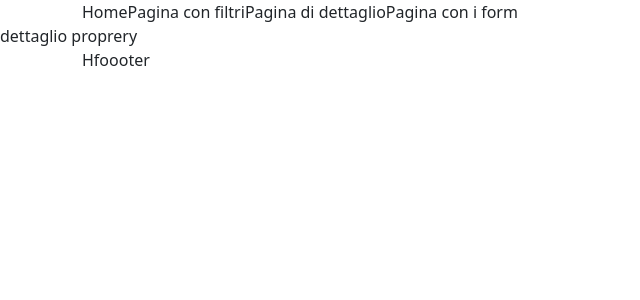
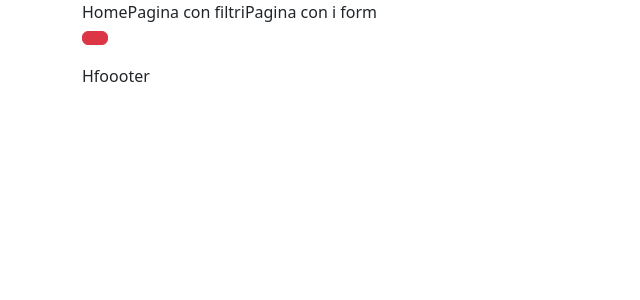
Before and after one commit to eduardorocco/bool-bnb, a React (Vite) app in the folder client/: page /properties/1 in a window 1280 px wide. Shown: the top 300 px of the page, without its empty margins (0-640 px from the left). Built offline with nearby package versions, Linux system fonts and the light colour scheme; no server answers.

Commit message:
implement property fetching and heart functionality; update context and components to manage properties and details

```diff
--- a/client/src/App.jsx
+++ b/client/src/App.jsx
@@ -6,13 +6,49 @@ import InsertPropertyPage from './pages/InsertPropertyPage'
 import PropertyDetails from './pages/PropertyDetails'
 import SearchPage from './pages/SearchPage'
 import DefaulLayout from "./layouts/DefaulLayout"
+import axios from "axios"
+import { useState } from "react"
 
 const API_URL = 'http://localhost:3000/'
+
 function App() {
 
+  const [properties, setProperties] = useState([])
+  const [property, setProperty] = useState({})
+
+  function addHeart(id) {
+    axios.patch(`${API_URL}properties/${id}/heart`)
+      .then(res => {
+        axios.get(`${API_URL}properties`)
+        console.log(res.data);
+        //condizione
+        fetchProperties()
+        fetchProperty(id)
+      })
+  }
+
+  function fetchProperties() {
+    axios.get(`${API_URL}properties`)
+      .then(res => {
+        setProperties(res.data)
+      })
+      .catch(err => {
+        console.err(err);
+      })
+  }
+
+     function fetchProperty(id) {
+          axios.get(`${API_URL}properties/${id}`)
+              .then(res => {
+                  setProperty(res.data)
+              })
+              .catch(err => {
+                  console.err(err);
+              })
+      }
 
   return (
-    <GlobalContext.Provider value={{ API_URL }}>
+    <GlobalContext.Provider value={{ API_URL, addHeart, properties, setProperties, property, setProperty }}>
       <BrowserRouter>
         <Routes>
           <Route element={<DefaulLayout />}>
--- a/client/src/components/Card.jsx
+++ b/client/src/components/Card.jsx
@@ -1,7 +1,11 @@
 import { Link } from 'react-router'
+import GlobalContext from "../context/GlobalContext"
+import { useContext } from 'react'
 function CardProperty({ property }) {
 
-    const { id, title, room, toilet, square_meters, bed, image, heart, avg_vote } = property
+    const { addHeart }= useContext(GlobalContext)
+
+    const { id, title, room, toilet, square_meter, bed, image, heart, avg_vote, address, type } = property
     return (
         <div className="card mb-2">
             <div className="card-body">
@@ -10,10 +14,16 @@ function CardProperty({ property }) {
                     <span>Stanze: {room}</span>
                     <span>Bagni: {toilet}</span>
                     <span>Letti: {bed}</span>
-                    <span>Mq: {square_meters}</span>
-                    <span>Cuori: {heart}</span>
+                    <span>Mq: {square_meter}</span>
+                    <div>
+                    <button onClick={() => addHeart(id)} className='btn btn-danger'> {heart} </button>
+                    </div>
+
+                    <span><strong>{address}</strong></span>
+                    <span> {type}</span>
+                    <span>{avg_vote}</span>
                 </div>
-                <Link  className="btn btn-primary" to={`/${id}`}>Dettaglio</Link>
+                <Link className="btn btn-primary" to={`properties/${id}`}>Dettaglio</Link>
             </div>
         </div>
 
--- a/client/src/layouts/Header.jsx
+++ b/client/src/layouts/Header.jsx
@@ -5,7 +5,6 @@ export default function Header() {
             <nav>
                 <NavLink to='/'>Home</NavLink>
                 <NavLink to='/properties'>Pagina con filtri</NavLink>
-                <NavLink to='/properties/1'>Pagina di dettaglio</NavLink>
                 <NavLink to='/owners/1'>Pagina con i form</NavLink>
             </nav>
         </div>
--- a/client/src/pages/HomePage.jsx
+++ b/client/src/pages/HomePage.jsx
@@ -5,8 +5,7 @@ import CardProperty from '../components/Card'
 
 export default function HomePage() {
 
-    const [properties, setProperties] = useState([])
-    const { API_URL } = useContext(GlobalContext)
+    const { API_URL, properties, setProperties } = useContext(GlobalContext)
 
     function fetchProperties() {
         axios.get(`${API_URL}properties`)
--- a/client/src/pages/PropertyDetails.jsx
+++ b/client/src/pages/PropertyDetails.jsx
@@ -1,5 +1,49 @@
-export default function PropertyDetails() {
+import axios from 'axios'
+import { useState, useEffect, useContext } from 'react'
+import GlobalContext from "../context/GlobalContext"
+import { useParams } from 'react-router'
+
+export default function HomePage() {
+    const { id } = useParams()
+
+    const { API_URL, property, setProperty, addHeart } = useContext(GlobalContext)
+
+    function fetchProperty() {
+        axios.get(`${API_URL}properties/${id}`)
+            .then(res => {
+                setProperty(res.data)
+            })
+            .catch(err => {
+                console.err(err);
+            })
+
+    }
+
+
+    useEffect(() => {
+        fetchProperty()
+    }, [id])
+
+    const { title, description, room, toilet, square_meters, address, type, bed, image, heart, avg_vote } = property
+
     return (
-        <div>dettaglio proprery</div>
+        <div className='container'>
+            <div className='row'>
+                <ul>
+                    <li>{title}</li>
+                    <li>{description}</li>
+                    <li>{room}</li>
+                    <li>{toilet}</li>
+                    <li>{square_meters}</li>
+                    <li>{address}</li>
+                    <li>{type}</li>
+                    <li>{bed}</li>
+                    <li>
+                        <button onClick={() => addHeart(id)} className='btn btn-danger'> {heart} </button>
+                    </li>
+                    <li>{avg_vote}</li>
+                </ul>
+            </div>
+        </div>
     )
 }
```
